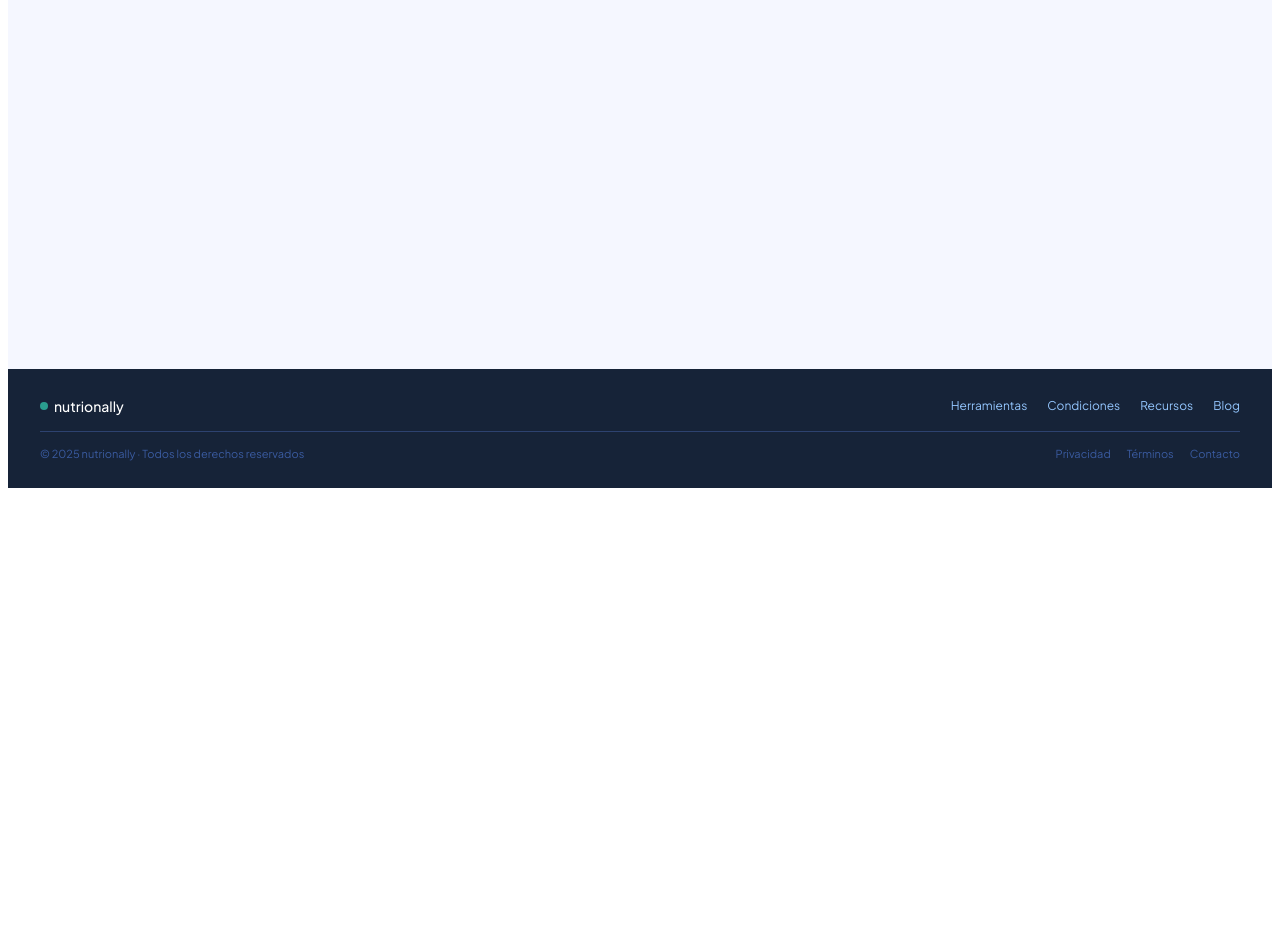
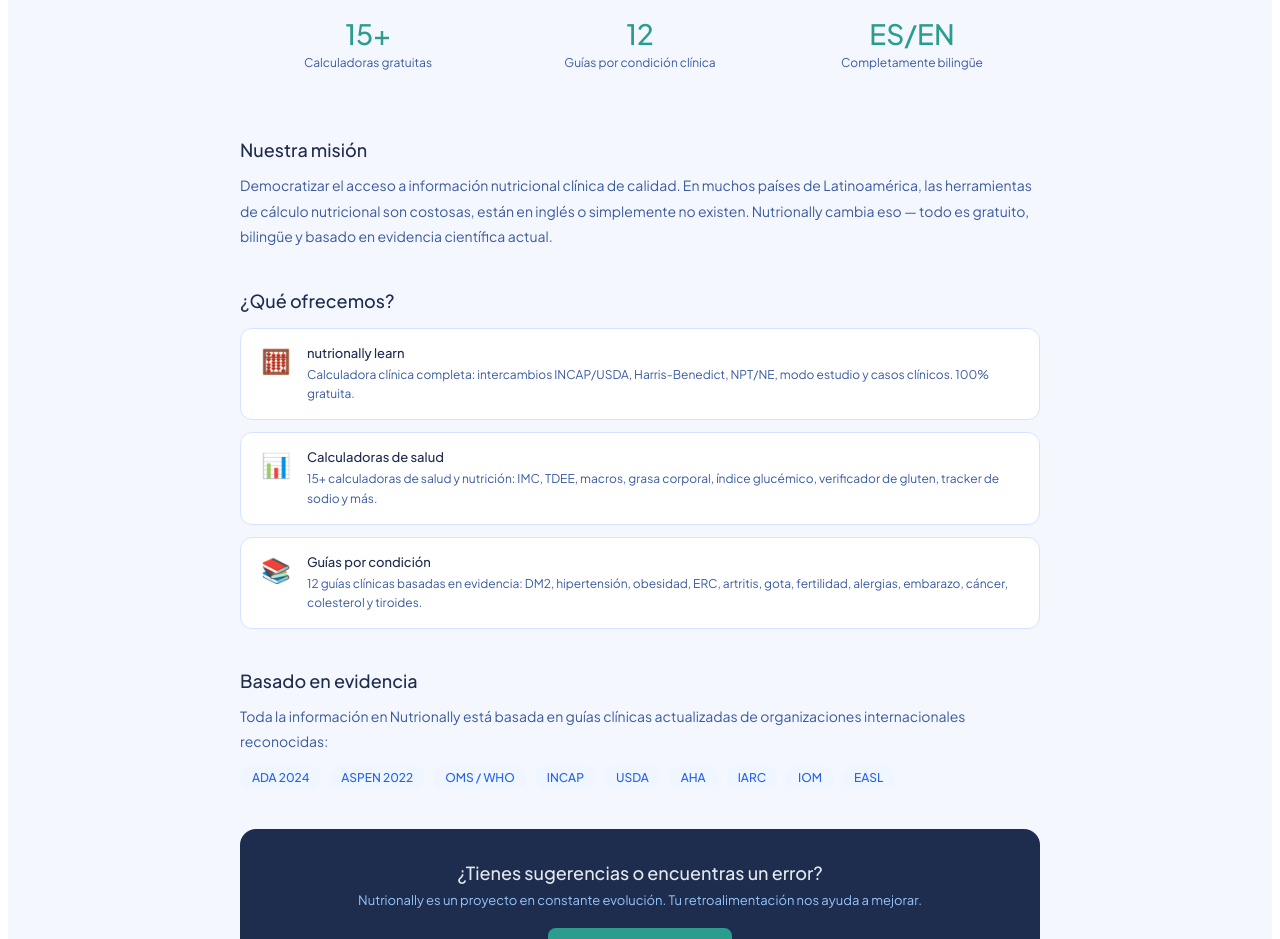
Before and after one commit to Patzz87/nutrionally-main, a React (Vite) app: page /about in a window 1280 px wide. Shown: the part 320-1259 px from the top of the page. Before the commit the page ends 816 px from the top, so only its background shows below. Built offline with nearby package versions, Linux system fonts and the light colour scheme.

Commit message:
feat: about page, hide resources, add about to navbar

```diff
--- a/src/App.jsx
+++ b/src/App.jsx
@@ -7,6 +7,7 @@ import Tools from "./pages/Tools.jsx";
 import Conditions from "./pages/Conditions.jsx";
 import Resources from "./pages/Resources.jsx";
 import Blog from "./pages/Blog.jsx";
+import About from "./pages/About.jsx";
 
 export default function App() {
   const [lang, setLang] = useState("ES");
@@ -21,6 +22,7 @@ export default function App() {
           <Route path="/conditions" element={<Conditions lang={lang}/>}/>
           <Route path="/resources" element={<Resources lang={lang}/>}/>
           <Route path="/blog" element={<Blog lang={lang}/>}/>
+          <Route path="/about" element={<About lang={lang}/>}/>
         </Routes>
       </div>
       <Footer lang={lang}/>
--- a/src/components/Navbar.jsx
+++ b/src/components/Navbar.jsx
@@ -4,8 +4,8 @@ const NAV = [
   {path:"/", es:"Inicio", en:"Home"},
   {path:"/tools", es:"Herramientas", en:"Tools"},
   {path:"/conditions", es:"Condiciones", en:"Conditions"},
-  {path:"/resources", es:"Recursos", en:"Resources"},
   {path:"/blog", es:"Blog", en:"Blog"},
+  {path:"/about", es:"Nosotros", en:"About"},
 ];
 export default function Navbar({lang, setLang}) {
   const navigate = useNavigate();
--- /dev/null
+++ b/src/pages/About.jsx
@@ -0,0 +1,71 @@
+import { useState } from "react";
+const F = "Plus Jakarta Sans, sans-serif";
+const TEAL = "#2A9D8F";
+const NAVY = "#1E2D4E";
+const BLUE = "#2563EB";
+
+export default function About({lang}) {
+  const isES = lang === "ES";
+  return (
+    <div style={{maxWidth:800, margin:"0 auto", padding:"60px 32px"}}>
+
+      <div style={{fontSize:11,fontWeight:500,color:TEAL,textTransform:"uppercase",letterSpacing:"0.08em",marginBottom:8,fontFamily:F}}>{isES?"Sobre nosotros":"About us"}</div>
+      <div style={{fontSize:32,fontWeight:500,color:NAVY,marginBottom:16,fontFamily:F,lineHeight:1.2}}>{isES?"Nutrición clínica accesible para todos":"Clinical nutrition accessible to everyone"}</div>
+      <div style={{fontSize:15,color:"#3A5BA0",lineHeight:1.8,marginBottom:40,fontFamily:F}}>{isES?"Nutrionally nació de una necesidad real: herramientas de nutrición clínica confiables, en español, gratuitas y sin barreras de acceso. Somos una plataforma construida por y para profesionales y estudiantes de nutrición en Latinoamérica.":"Nutrionally was born from a real need: reliable clinical nutrition tools, in Spanish, free and without access barriers. We are a platform built by and for nutrition professionals and students in Latin America."}</div>
+
+      <div style={{display:"grid",gridTemplateColumns:"repeat(3,1fr)",gap:16,marginBottom:48}}>
+        {[
+          {n:"15+",label:isES?"Calculadoras gratuitas":"Free calculators"},
+          {n:"12",label:isES?"Guías por condición clínica":"Guides by clinical condition"},
+          {n:"ES/EN",label:isES?"Completamente bilingüe":"Fully bilingual"},
+        ].map((s,i)=>(
+          <div key={i} style={{background:"#F5F7FF",borderRadius:12,padding:"20px 16px",textAlign:"center"}}>
+            <div style={{fontSize:28,fontWeight:500,color:TEAL,fontFamily:F,marginBottom:4}}>{s.n}</div>
+            <div style={{fontSize:12,color:"#3A5BA0",fontFamily:F}}>{s.label}</div>
+          </div>
+        ))}
+      </div>
+
+      <div style={{marginBottom:40}}>
+        <div style={{fontSize:18,fontWeight:500,color:NAVY,marginBottom:12,fontFamily:F}}>{isES?"Nuestra misión":"Our mission"}</div>
+        <div style={{fontSize:14,color:"#3A5BA0",lineHeight:1.8,fontFamily:F}}>{isES?"Democratizar el acceso a información nutricional clínica de calidad. En muchos países de Latinoamérica, las herramientas de cálculo nutricional son costosas, están en inglés o simplemente no existen. Nutrionally cambia eso — todo es gratuito, bilingüe y basado en evidencia científica actual.":"Democratize access to quality clinical nutritional information. In many Latin American countries, nutritional calculation tools are expensive, in English or simply do not exist. Nutrionally changes that — everything is free, bilingual and based on current scientific evidence."}</div>
+      </div>
+
+      <div style={{marginBottom:40}}>
+        <div style={{fontSize:18,fontWeight:500,color:NAVY,marginBottom:16,fontFamily:F}}>{isES?"¿Qué ofrecemos?":"What do we offer?"}</div>
+        <div style={{display:"flex",flexDirection:"column",gap:12}}>
+          {[
+            {icon:"🧮",title:isES?"nutrionally learn":"nutrionally learn",desc:isES?"Calculadora clínica completa: intercambios INCAP/USDA, Harris-Benedict, NPT/NE, modo estudio y casos clínicos. 100% gratuita.":"Complete clinical calculator: INCAP/USDA exchanges, Harris-Benedict, TPN/EN, study mode and clinical cases. 100% free."},
+            {icon:"📊",title:isES?"Calculadoras de salud":"Health calculators",desc:isES?"15+ calculadoras de salud y nutrición: IMC, TDEE, macros, grasa corporal, índice glucémico, verificador de gluten, tracker de sodio y más.":"15+ health and nutrition calculators: BMI, TDEE, macros, body fat, glycemic index, gluten checker, sodium tracker and more."},
+            {icon:"📚",title:isES?"Guías por condición":"Condition guides",desc:isES?"12 guías clínicas basadas en evidencia: DM2, hipertensión, obesidad, ERC, artritis, gota, fertilidad, alergias, embarazo, cáncer, colesterol y tiroides.":"12 evidence-based clinical guides: T2DM, hypertension, obesity, CKD, arthritis, gout, fertility, allergies, pregnancy, cancer, cholesterol and thyroid."},
+          ].map((item,i)=>(
+            <div key={i} style={{display:"flex",gap:16,padding:"16px 20px",background:"#fff",border:"0.5px solid #D4E3FF",borderRadius:12}}>
+              <div style={{fontSize:24,flexShrink:0}}>{item.icon}</div>
+              <div>
+                <div style={{fontSize:13,fontWeight:500,color:NAVY,marginBottom:4,fontFamily:F}}>{item.title}</div>
+                <div style={{fontSize:12,color:"#3A5BA0",lineHeight:1.6,fontFamily:F}}>{item.desc}</div>
+              </div>
+            </div>
+          ))}
+        </div>
+      </div>
+
+      <div style={{marginBottom:40}}>
+        <div style={{fontSize:18,fontWeight:500,color:NAVY,marginBottom:12,fontFamily:F}}>{isES?"Basado en evidencia":"Evidence-based"}</div>
+        <div style={{fontSize:14,color:"#3A5BA0",lineHeight:1.8,fontFamily:F,marginBottom:12}}>{isES?"Toda la información en Nutrionally está basada en guías clínicas actualizadas de organizaciones internacionales reconocidas:":"All information on Nutrionally is based on updated clinical guidelines from recognized international organizations:"}</div>
+        <div style={{display:"flex",flexWrap:"wrap",gap:8}}>
+          {["ADA 2024","ASPEN 2022","OMS / WHO","INCAP","USDA","AHA","IARC","IOM","EASL"].map((org,i)=>(
+            <span key={i} style={{padding:"4px 12px",borderRadius:20,background:"#EFF6FF",color:BLUE,fontSize:12,fontFamily:F,fontWeight:500}}>{org}</span>
+          ))}
+        </div>
+      </div>
+
+      <div style={{background:NAVY,borderRadius:16,padding:"32px 28px",textAlign:"center"}}>
+        <div style={{fontSize:18,fontWeight:500,color:"#E2E8F0",marginBottom:8,fontFamily:F}}>{isES?"¿Tienes sugerencias o encuentras un error?":"Have suggestions or found an error?"}</div>
+        <div style={{fontSize:13,color:"#93C5FD",marginBottom:20,fontFamily:F}}>{isES?"Nutrionally es un proyecto en constante evolución. Tu retroalimentación nos ayuda a mejorar.":"Nutrionally is a constantly evolving project. Your feedback helps us improve."}</div>
+        <a href="mailto:hola@nutrionally.com" style={{display:"inline-block",padding:"10px 24px",borderRadius:8,background:TEAL,color:"#fff",textDecoration:"none",fontSize:13,fontWeight:500,fontFamily:F}}>hola@nutrionally.com</a>
+      </div>
+
+    </div>
+  );
+}
```
